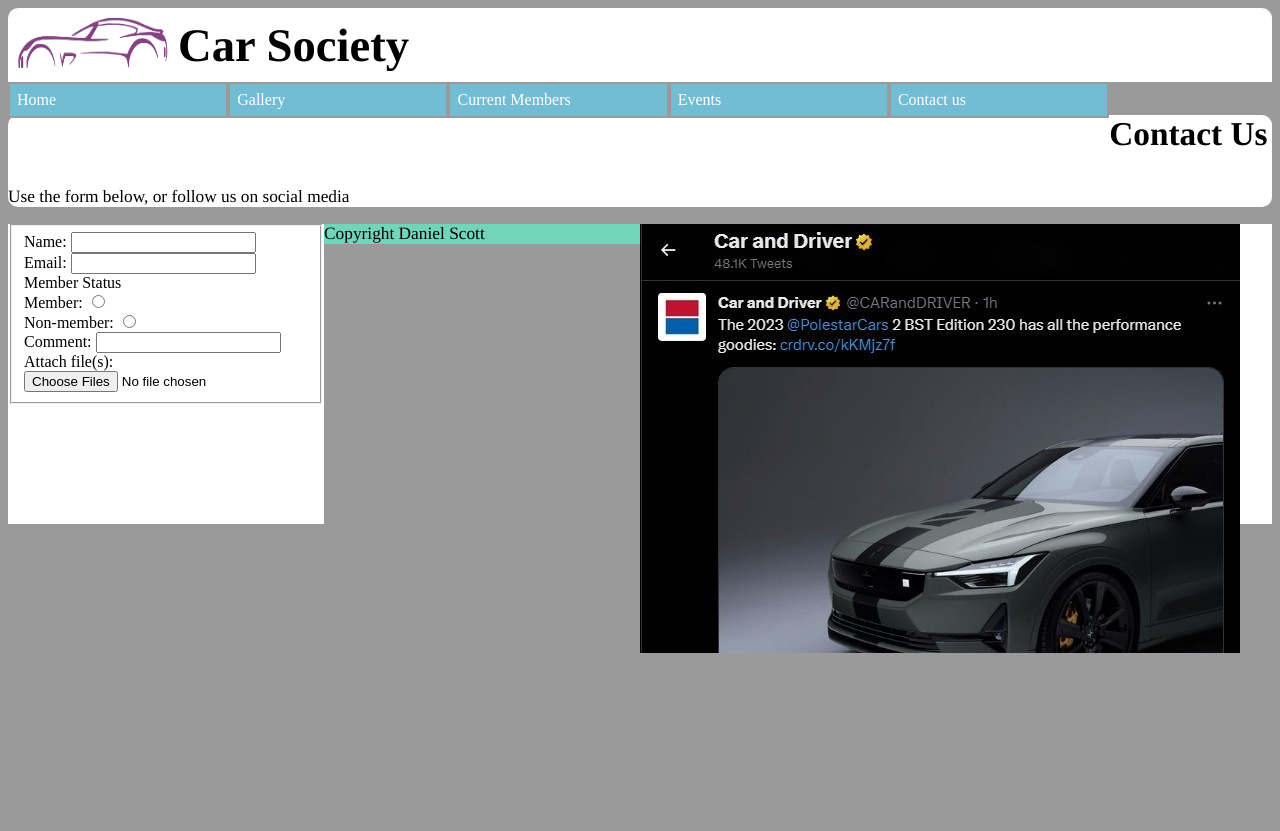
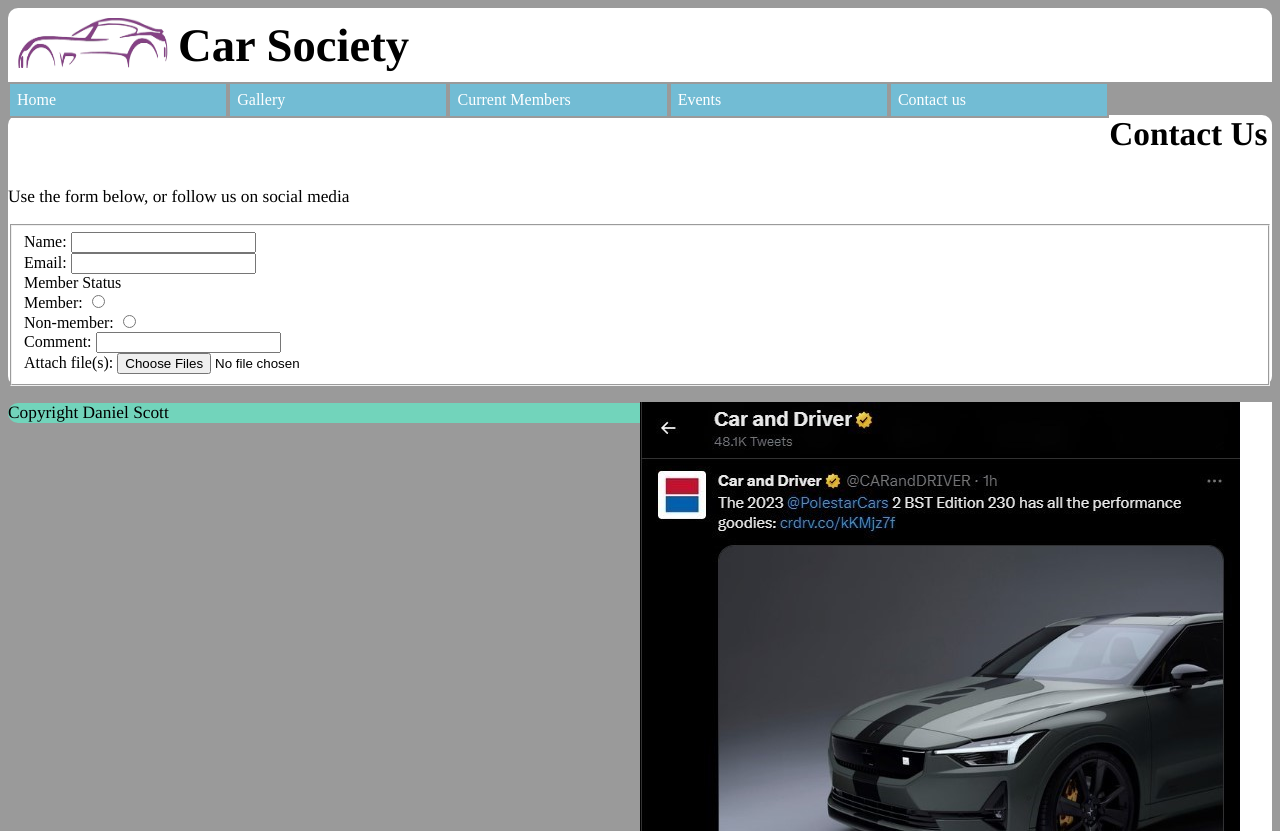
Before and after one commit to DSRGU/CM1114-Coursework, a plain HTML site: page contact_us.html in a window 1280 px wide. Before the commit the page ends 800 px from the top, so only its background shows below. Drawn offline with Linux system fonts and the light colour scheme.

Commit message:
Add files via upload

```diff
--- a/contact_us.html
+++ b/contact_us.html
@@ -19,9 +19,10 @@
         </nav>
 
         <main>
-            <h3>Contact Us</h3>
-            <p>Use the form below, or follow us on social media</p>
-            <div id="left-col">
+            <div id="left-col"></div>
+                <h3>Contact Us</h3>
+                <p>Use the form below, or follow us on social media</p>
+
                 <form>
                     <fieldset>
 
@@ -43,7 +44,7 @@
                 </form>
             </div>
             <div id="right-col">
-            <img src="images/twitter.jpg" alt="twitter"/>
+                <img src="images/twitter.jpg" alt="twitter"/>
 
             </div>
         </main>
--- a/css/main.css
+++ b/css/main.css
@@ -108,13 +108,11 @@ nav li:hover {
 #left-col {
     float: left;
     width: 25%;
-    height: 300px;
     background-color: #FFFFFF;
 }
 
 #right-col {
     float: right;
     width: 50%;
-    height: 300px;
     background-color: #FFFFFF;
 }
```
